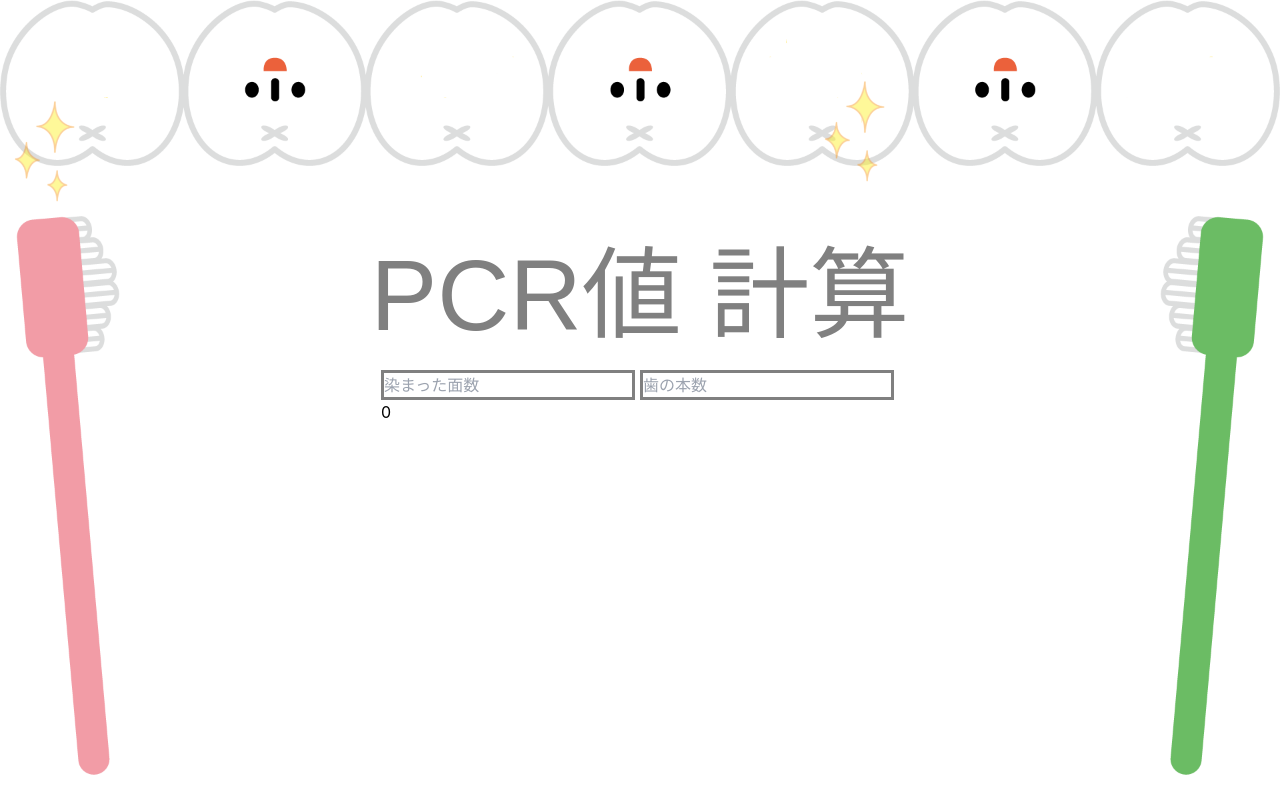
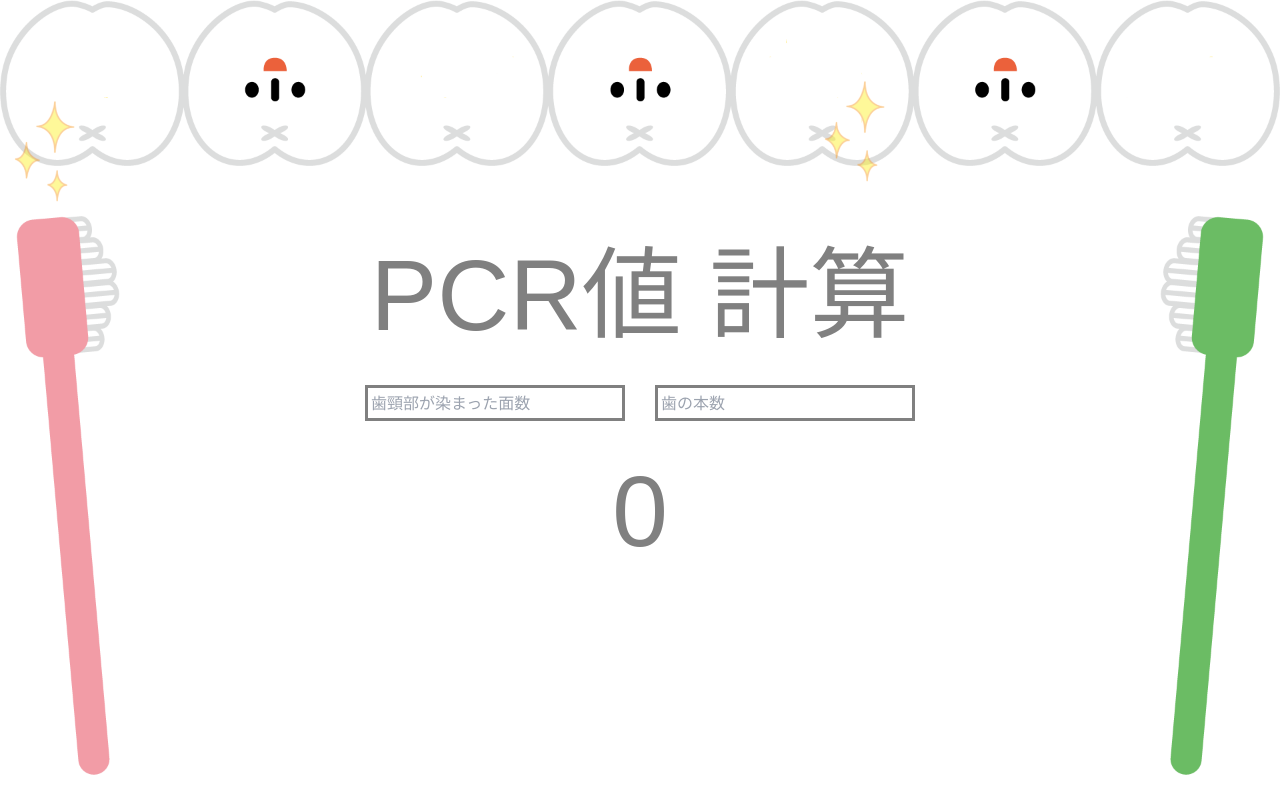
Before and after one commit to Tarara33/pcr_app, a React (Create React App) app: page / in a window 1280 px wide. Shown: the top 800 px of the page. Built offline with nearby package versions, Linux system fonts and the light colour scheme.

Commit message:
✨ :フォーム完成

```diff
--- a/src/components/Form.css
+++ b/src/components/Form.css
@@ -1,11 +1,14 @@
 input {
   border: 3px solid grey;
-  margin-right: 5px;
+  margin: 15px;
+  padding: 3px;
 }
 
-button {
-  color: white;
-  background-color: grey;
-  border-radius: 5px;
-  padding: 5px;
+.total {
+  font-family: "Mochiy Pop P One", sans-serif;
+  font-weight: 400;
+  font-style: normal;
+  font-size: 100px;
+  color: grey;
+  text-align: center;
 }
--- a/src/components/Form.jsx
+++ b/src/components/Form.jsx
@@ -22,10 +22,10 @@ export const Form = () => {
   return (
     <div>
       <form>
-        <input id='stained-teeth' type="number" placeholder="染まった面数" onChange={StainTeethChange}/>
+        <input id='stained-teeth' type="number" placeholder="歯頸部が染まった面数" onChange={StainTeethChange}/>
         <input id='teeth' type="number" placeholder='歯の本数' onChange={TeethChange}/>
       </form>
-      <h1>{Total()}</h1>
+      <h1 className='total'>{Total()}</h1>
     </div>
   );
 }
```
